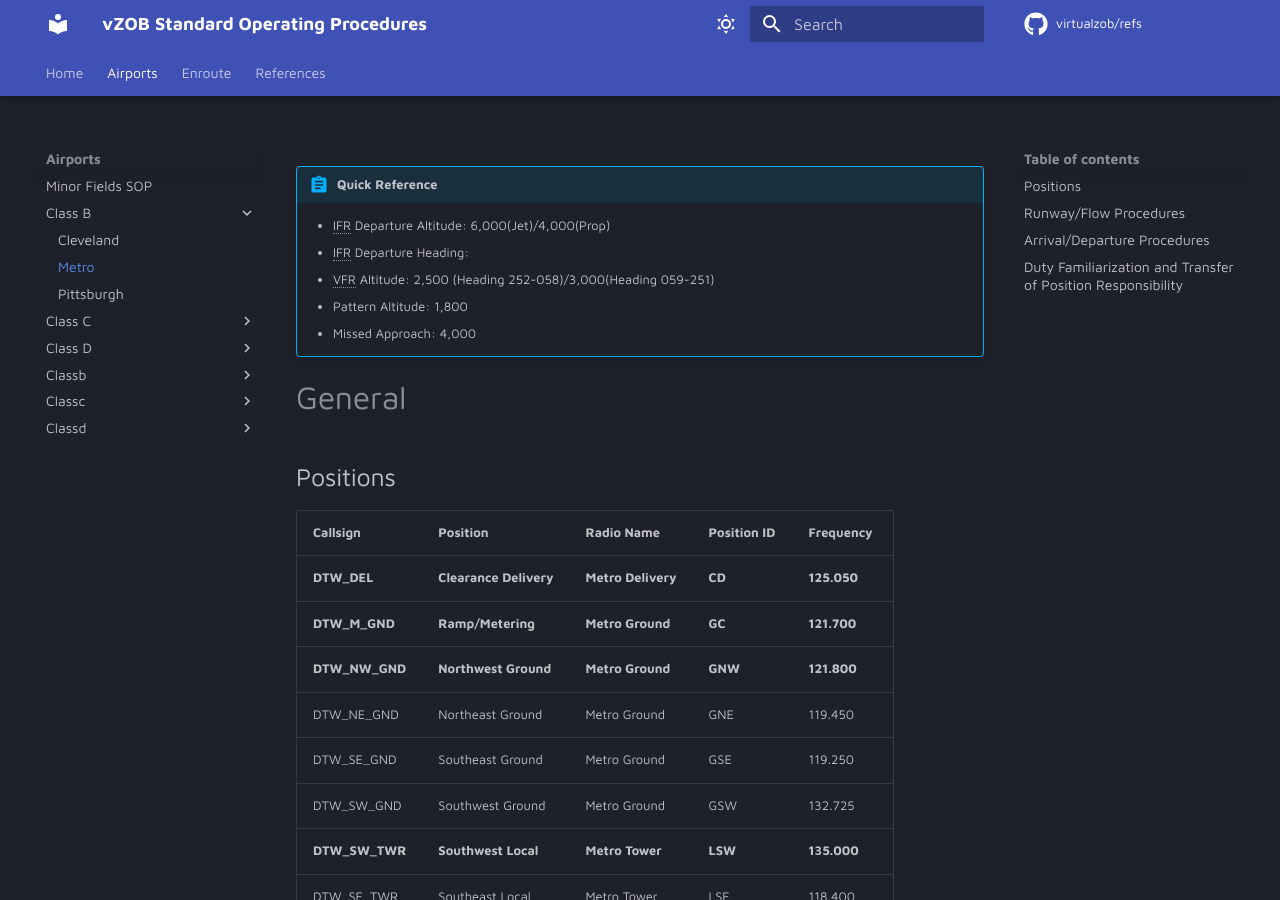
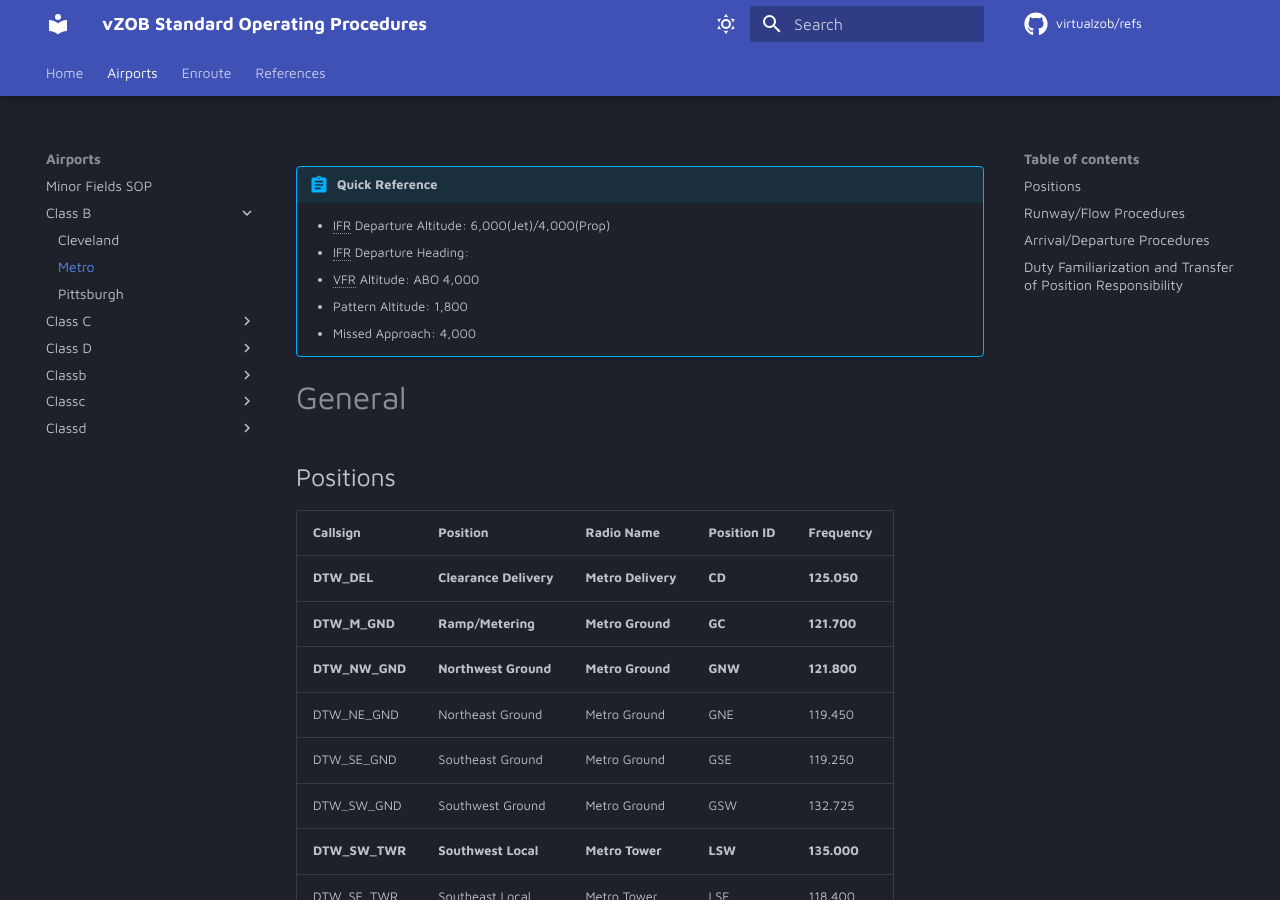
Before and after one commit to virtualZOB/refs, an MkDocs documentation site: the page built from docs/airports/Class-B/Metro.md, in a window 1280 px wide and 900 px high. Built offline with MkDocs 1.6.1 and Material for MkDocs 9.7.7, drawn with Linux system fonts in a browser that asks for light colours; comment, search, counter and statistics services are not loaded.

Commit message:
Update Metro.md
wrong vfr alt

```diff
--- a/docs/airports/Class-B/Metro.md
+++ b/docs/airports/Class-B/Metro.md
@@ -1,7 +1,7 @@
 !!! abstract "Quick Reference"
     - IFR Departure Altitude: 6,000(Jet)/4,000(Prop)
     - IFR Departure Heading:
-    - VFR Altitude: 2,500 (Heading 252-058)/3,000(Heading 059-251)
+    - VFR Altitude: ABO 4,000
     - Pattern Altitude: 1,800
     - Missed Approach: 4,000
 
```
